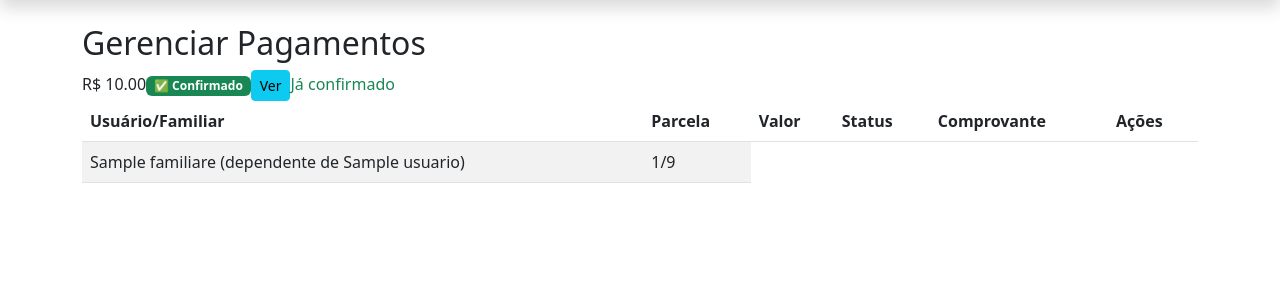
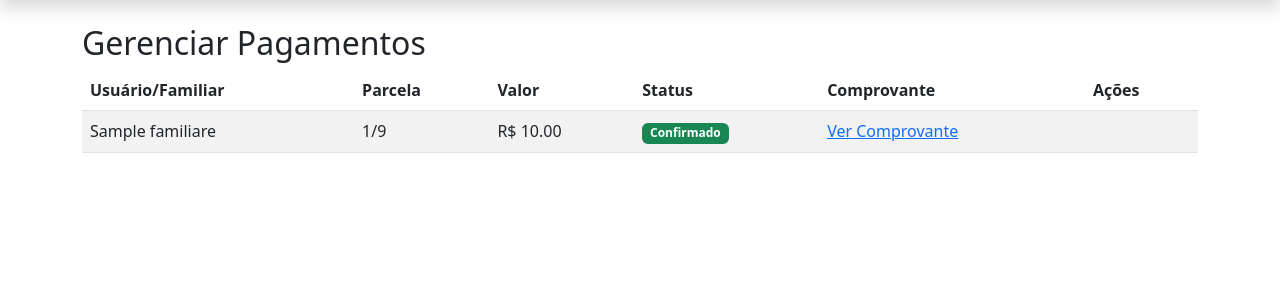
Before and after one commit to majenkyo-png/meu-evento-natal, a Flask app: page /admin/parcelas in a window 1280 px wide. Shown: the part 80-380 px from the top of the page. Run offline with Flask 3, Linux system fonts and the light colour scheme; a user stored in the database is signed in; tables that the repository leaves empty hold one stand-in row (values such as "Sample post").

Commit message:
correção de bugs

```diff
--- a/app.py
+++ b/app.py
@@ -13,6 +13,7 @@ from email.message import EmailMessage
 from models import db, Usuario, DiaEvento, Refeicao, Movimentacao, ItemCompra, Parcela, Foto, Familiar
 from forms import MovimentacaoForm, ItemCompraForm, RefeicaoForm, LoginForm, PagamentoForm, FotoForm, FamiliarForm
 from utils import gerar_csv_extrato
+import unicodedata
 
 app = Flask(__name__)
 app.config['SECRET_KEY'] = 'troque-esta-chave-por-uma-segura'
@@ -78,7 +79,6 @@ def before_request():
 
 def inicializar_dados():
     with app.app_context():
-        db.drop_all()  # <--- ISSO DELETA TODAS AS TABELAS
         db.create_all()  # <--- ISSO RECRIA AS TABELAS
         ano_atual = date.today().year
         dias = [date(ano_atual, 12, 24), date(ano_atual, 12, 25),
@@ -112,43 +112,41 @@ def crc16(payload):
             crc &= 0xFFFF
     return f"{crc:04X}"
 
+def remover_acentos(texto):
+    # Remove acentos e caracteres especiais que quebram o código PIX
+    if not texto: return ""
+    return unicodedata.normalize('NFKD', str(texto)).encode('ASCII', 'ignore').decode('ASCII')
+
 def gerar_payload_pix(chave_pix, valor, nome_recebedor="Natal da Familia", cidade="SAO PAULO"):
-    """
-    Gera o payload PIX (Copia e Cola) manualmente.
-    Funciona para qualquer valor e qualquer nome.
-    """
-    txid = "***"  # Deixe "***" para o banco gerar o ID
-
-    # Formata o valor com 2 casas decimais
+    """Gera o payload PIX (Copia e Cola) com tratamento para acentos."""
+    txid = "***"
     valor_str = f"{valor:.2f}"
 
-    # Função auxiliar para o formato TLV (Tag-Length-Value) do padrão EMV
     def tlv(id_tag, valor_tag):
-        return f"{id_tag}{len(valor_tag):02d}{valor_tag}"
+        return f"{id_tag}{len(str(valor_tag)):02d}{valor_tag}"
 
-    # Bloco 26: Informações da conta (GUI + Chave)
+    # Limpando nomes e cidades para evitar a quebra do CRC16
+    nome_limpo = remover_acentos(nome_recebedor)[:25].strip()
+    cidade_limpa = remover_acentos(cidade)[:15].strip()
+
     gui = tlv("00", "br.gov.bcb.pix")
     key = tlv("01", chave_pix)
     merchant_account = tlv("26", gui + key)
 
-    # Bloco 62: Dados adicionais (TXID)
     add_data = tlv("62", tlv("05", txid))
 
-    # Monta o Payload principal
     payload = (
-        tlv("00", "01") +             # Formato do Payload
-        merchant_account +            # Dados da Conta/Chave
-        tlv("52", "0000") +           # Categoria do Comerciante
-        tlv("53", "986") +            # Moeda (986 = BRL)
-        tlv("54", valor_str) +        # Valor
-        tlv("58", "BR") +             # País
-        tlv("59", nome_recebedor[:25]) +   # Nome (max 25 caracteres)
-        tlv("60", cidade[:15]) +           # Cidade (max 15 caracteres)
-        add_data +                    # TXID
-        "6304"                        # Tag final do CRC16
+        tlv("00", "01") +
+        merchant_account +
+        tlv("52", "0000") +
+        tlv("53", "986") +
+        tlv("54", valor_str) +
+        tlv("58", "BR") +
+        tlv("59", nome_limpo) +
+        tlv("60", cidade_limpa) +
+        add_data +
+        "6304"
     )
-
-    # Retorna o payload final com o CRC16 calculado
     return payload + crc16(payload)
 
 def criar_parcelas_para_pessoa(usuario_id, familiar_id, idade, nome_pessoa):
@@ -360,7 +358,7 @@ def listar_participantes():
     # Adiciona o próprio usuário (responsável)
     participantes.append({
         'nome': current_user.nome,
-        'idade': 30,  # idade padrão para responsável (maior que 10)
+        'idade': current_user.idade if hasattr(current_user, 'idade') and current_user.idade else 30,
         'tipo': 'responsavel',
         'valor_parcela': 50.00,
         'pagou_alguma': any(p.status == 'confirmado' for p in current_user.parcelas if p.familiar_id is None)
@@ -785,9 +783,12 @@ def nova_foto():
         return redirect(url_for('fotos'))
     return render_template('admin_foto_form.html', form=form)
 
-with app.app_context():
-        db.create_all()
-        inicializar_dados()
-
+# ===== BLOCO TEMPORÁRIO PARA RECRIAR O BANCO =====
+# with app.app_context():
+#    print("=== RECRIANDO BANCO DE DADOS ===")
+#    # db.drop_all()      # <-- NUNCA DEIXE ISSO ATIVO EM PRODUÇÃO
+#    db.create_all()
+#    print("=== BANCO RECRIADO COM SUCESSO ===")
+# ===============================================
 if __name__ == '__main__':
     app.run(debug=True)
--- a/templates/admin_parcelas.html
+++ b/templates/admin_parcelas.html
@@ -3,47 +3,44 @@
 <h2>Gerenciar Pagamentos</h2>
 <table class="table table-striped">
     <thead>
-        <tr><th>Usuário/Familiar</th><th>Parcela</th><th>Valor</th><th>Status</th><th>Comprovante</th><th>Ações</th></tr>
+        <tr>
+            <th>Usuário/Familiar</th>
+            <th>Parcela</th>
+            <th>Valor</th>
+            <th>Status</th>
+            <th>Comprovante</th>
+            <th>Ações</th>
+        </tr>
     </thead>
     <tbody>
-    {% for p in parcelas %}
+        {% for parcela in parcelas %}
         <tr>
+            <td>{{ parcela.familiar.nome if parcela.familiar else parcela.usuario.nome }}</td>
+            <td>{{ parcela.numero }}/9</td>
+            <td>R$ {{ "%.2f"|format(parcela.valor) }}</td>
             <td>
-            {% if p.familiar %}
-                {{ p.familiar.nome }} (dependente de {{ p.usuario.nome }})
+                {% if parcela.status == 'confirmado' %}
+                    <span class="badge bg-success">Confirmado</span>
+                {% elif parcela.status == 'pago' %}
+                    <span class="badge bg-warning text-dark">Aguardando Confirmação</span>
                 {% else %}
-                {{ p.usuario.nome }}
+                    <span class="badge bg-danger">Pendente</span>
                 {% endif %}
             </td>
-        <td>{{ p.numero }}/9</td
-        <td>R$ {{ "%.2f"|format(p.valor) }}</td
             <td>
-            {% if p.status == 'confirmado' %}
-                <span class="badge bg-success">✅ Confirmado</span>
-            {% elif p.status == 'pago' %}
-                <span class="badge bg-warning">⏳ Aguardando confirmação</span>
+                {% if parcela.comprovante_path %}
+                    <a href="{{ url_for('static', filename=parcela.comprovante_path) }}" target="_blank">Ver Comprovante</a>
                 {% else %}
-                <span class="badge bg-danger">🔴 Pendente</span>
+                    -
                 {% endif %}
-         </td
+            </td>
             <td>
-            {% if p.comprovante_path %}
-                <a href="{{ url_for('static', filename=p.comprovante_path) }}" target="_blank" class="btn btn-sm btn-info">Ver</a>
-            {% else %}
-                <span class="text-muted">--</span>
+                {% if parcela.status == 'pago' %}
+                    <a href="{{ url_for('confirmar_parcela', id=parcela.id) }}" class="btn btn-sm btn-success">Confirmar</a>
+                    <a href="{{ url_for('rejeitar_parcela', id=parcela.id) }}" class="btn btn-sm btn-danger">Rejeitar</a>
                 {% endif %}
-         </td
-        <td>
-            {% if p.status == 'pago' %}
-                <a href="{{ url_for('confirmar_parcela', id=p.id) }}" class="btn btn-sm btn-success">Confirmar</a>
-                <a href="{{ url_for('rejeitar_parcela', id=p.id) }}" class="btn btn-sm btn-danger">Rejeitar</a>
-            {% elif p.status == 'pendente' and p.valor > 0 %}
-                <span class="text-muted">Aguardando pagamento</span>
-            {% elif p.status == 'confirmado' %}
-                <span class="text-success">Já confirmado</span>
-            {% endif %}
-         </td
-     </tr
+            </td>
+        </tr>
         {% endfor %}
     </tbody>
 </table>
```
Lines whose indentation alone changed are shown as unchanged.
